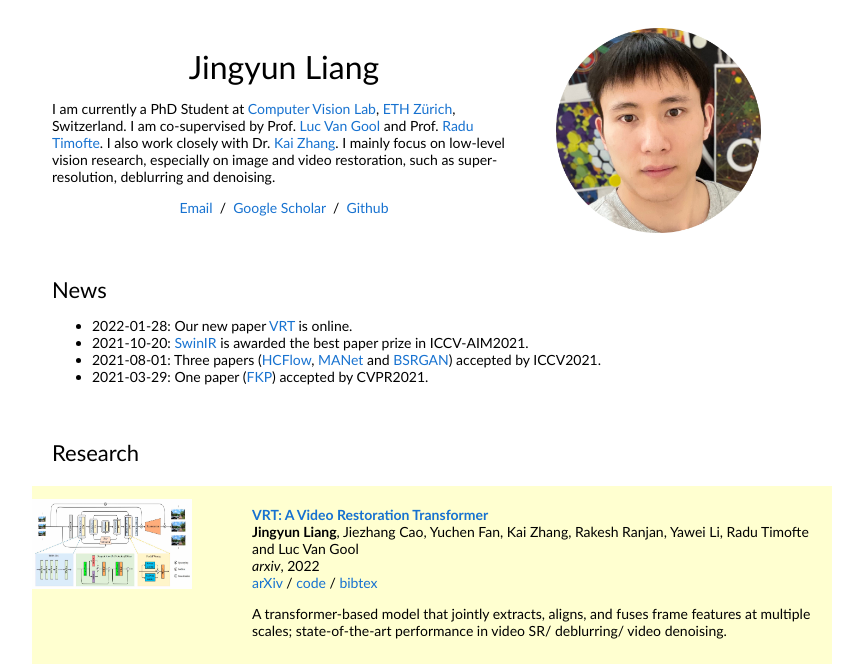
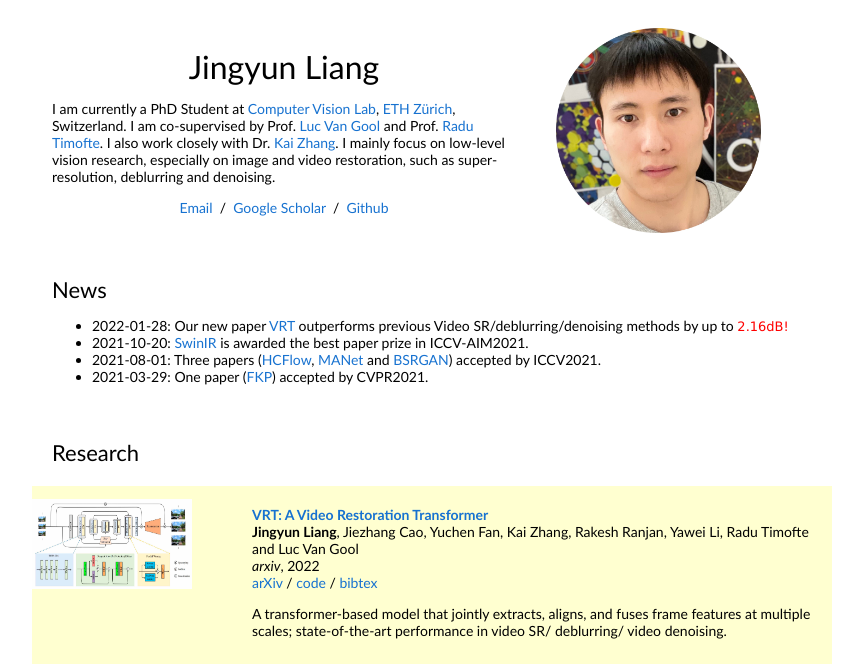
Before and after one commit to JingyunLiang/jingyunliang.github.io, a plain HTML site: page index.html in a window 1280 px wide. Shown: the top 664 px of the page, without its empty margins (208-1071 px from the left). Drawn offline with Linux system fonts and the light colour scheme.

Commit message:
Update index.html

```diff
--- a/index.html
+++ b/index.html
@@ -39,7 +39,7 @@
           <td style="padding:20px;width:100%;vertical-align:middle">
             <heading>News</heading>
             <ul>
-              <li>2022-01-28: Our new paper <a href="https://github.com/JingyunLiang/VRT">VRT</a> is online.</li>
+              <li>2022-01-28: Our new paper <a href="https://github.com/JingyunLiang/VRT">VRT</a> outperforms previous Video SR/deblurring/denoising methods by up to <font size="2" face="verdana" color="red"> 2.16dB! </font></li>
               <li>2021-10-20: <a href="https://github.com/JingyunLiang/SwinIR">SwinIR</a> is awarded the best paper prize in ICCV-AIM2021.</li>
               <li>2021-08-01: Three papers (<a href="https://github.com/JingyunLiang/HCFlow">HCFlow</a>, <a href="https://github.com/JingyunLiang/MANet">MANet</a> and <a href="https://github.com/cszn/BSRGAN">BSRGAN</a>) accepted by ICCV2021.</li>
               <li>2021-03-29: One paper (<a href="https://github.com/JingyunLiang/FKP">FKP</a>) accepted by CVPR2021.</li>
```
